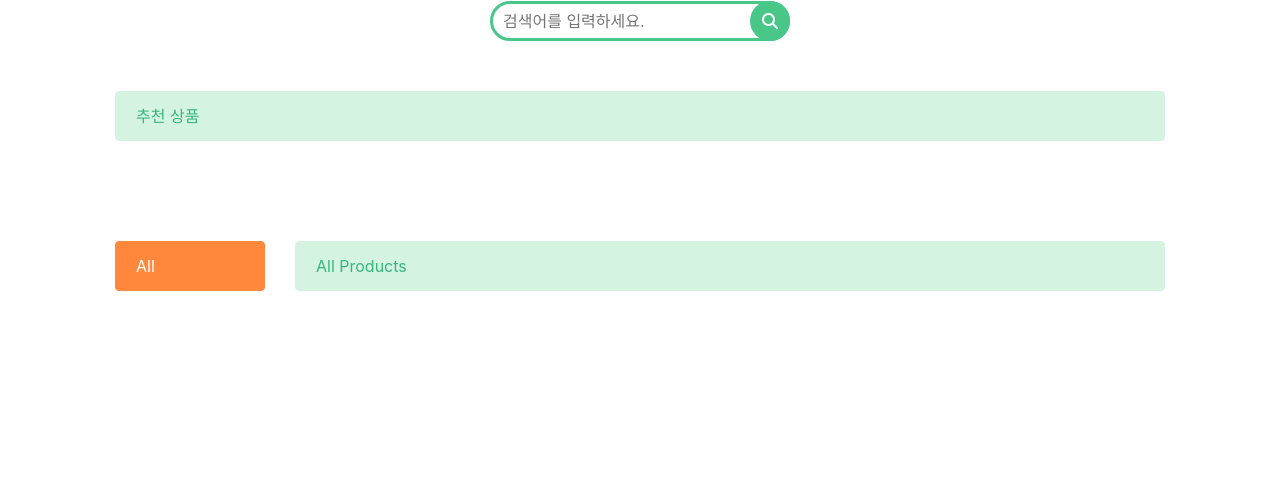
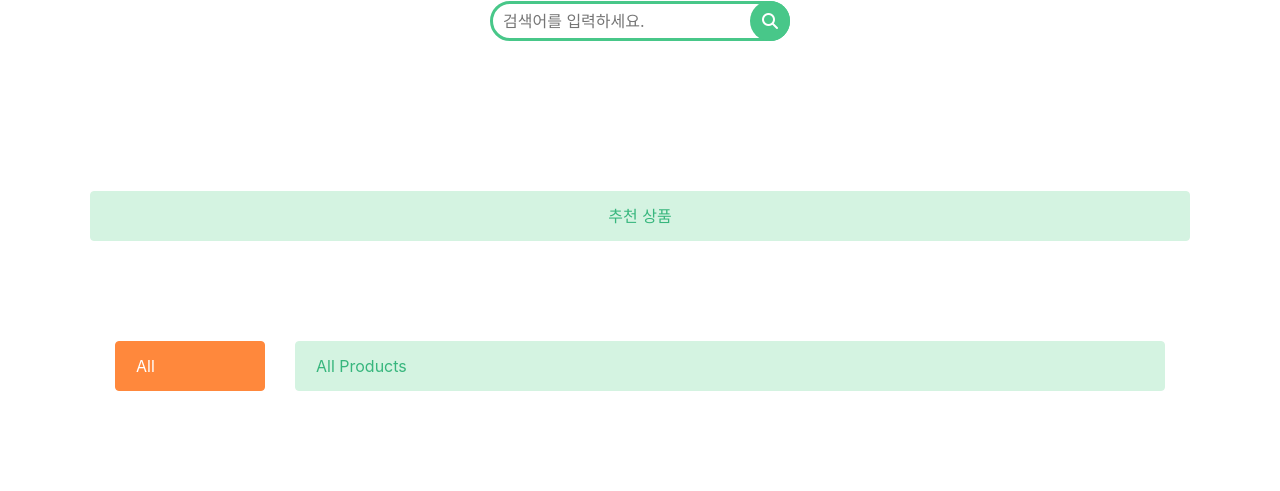
Before and after one commit to 4-tune-studio/greendoor, a Django app: template templates/product/list.html in a window 1280 px wide. Shown: the part 705-1196 px from the top of the page. Before the commit the page ends 996 px from the top, so only its background shows below. Run offline with Django 4.2, Linux system fonts and the light colour scheme; the template is opened without the code that fills it, so the values that code supplies are empty; some libraries are stand-ins or nearby versions.

Commit message:
recommend system commit

```diff
--- a/static/css/storeindex.css
+++ b/static/css/storeindex.css
@@ -198,3 +198,22 @@ h5 {
   opacity: 0;
   cursor: pointer;
 }
+
+
+
+
+
+.recommend-row-wrapper {
+    display: flex;
+    flex-direction: column;
+    align-items: center;
+}
+
+.recommend-row {
+    display: flex;
+    flex-flow: row wrap;
+}
+
+.recommend-row .row {
+    margin: 0 50px;
+}
--- a/templates/product/list.html
+++ b/templates/product/list.html
@@ -72,15 +72,16 @@
     </div>
 
     <!--추천 상품-->
-    <div class="row">
+    <div class="recommend-row-wrapper">
+        <div class="recommend-row">
         <div class="col">
-            <div class="alert alert-info" role="alert">
+            <div class="alert alert-info" role="alert" style="text-align: center; margin-top: 100px">
                 {% if current_category %}{{ current_category.name }}{% else %}추천 상품{% endif %}
             </div>
-            <div class="row">
+            <div class="row" style="width: 1000px;">
                 {% for product in sug_product %}
                     <div class="col-4">
-                        <div class="card">
+                        <div class="card" style="width: 250px; ">
                             <img class="card-img-top" src="{{ product.image }}" alt="Product Image">
                             <div class="card-body">
                                 <h5 class="card-title">{{ product.name }}</h5>
@@ -95,7 +96,9 @@
             </div>
         </div>
     </div>
+    </div>
     <!--추천 상품 끝-->
+
     <div class="row">
         <div class="col-2">
             <div class="list-group">
```
